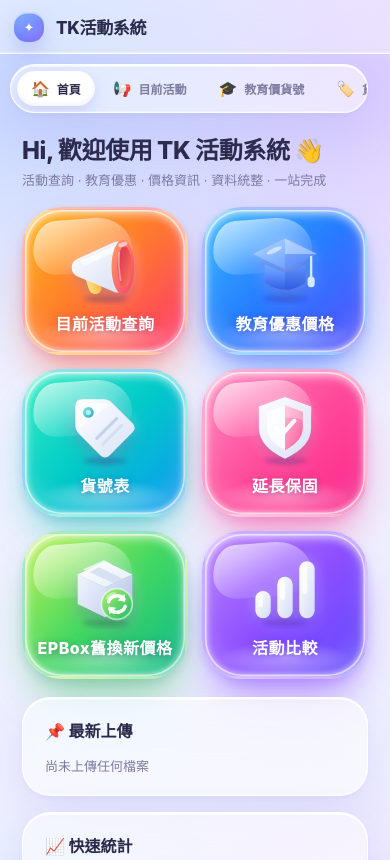
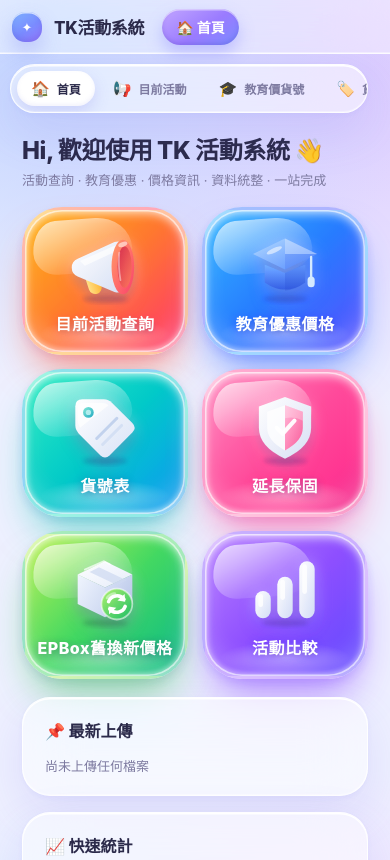
Before and after one commit to hua77hua/pdf-compare, a plain HTML site: page static/index.html in a window 390 px wide. Shown: the top 860 px of the page. Drawn offline with Linux system fonts and the light colour scheme; no server answers.

Commit message:
標題旁新增「回首頁」按鈕(手機版快速回主畫面)

```diff
--- a/static/index.html
+++ b/static/index.html
@@ -19,6 +19,7 @@
         <div class="hd-title">TK活動系統</div>
         <div class="hd-sub">Upload · Compare · Record · Suggest</div>
       </div>
+      <button class="hd-home" onclick="switchView('home'); window.scrollTo(0, 0)" aria-label="回首頁">🏠 首頁</button>
     </div>
     <div class="hd-right">
       <div class="stat-chip">
--- a/static/theme-home.css
+++ b/static/theme-home.css
@@ -213,3 +213,16 @@ body {
 .t-green { --jelly: rgba(60,190,90,.58); background: linear-gradient(135deg, #c4f061 0%, #4fd46a 50%, #17b58a 100%); }
 @media (max-width: 1280px) { .home-tiles { grid-template-columns: repeat(3, 1fr); } }
 @media (max-width: 899px) { .home-tiles { grid-template-columns: repeat(2, 1fr); } }
+
+/* ── 標題旁的「回首頁」按鈕 ── */
+.hd-home {
+  border: none; cursor: pointer; font-family: inherit; font-size: 14px; font-weight: 800; white-space: nowrap;
+  color: #fff; background: var(--violet); border-radius: 999px; padding: 8px 16px; margin-left: 6px;
+  box-shadow: 0 8px 16px rgba(122,120,255,.35), inset 0 1.5px 0 rgba(255,255,255,.5), inset 0 -2px 4px rgba(60,50,170,.2);
+}
+.hd-home:active { transform: scale(.95); }
+@media (max-width: 640px) {
+  .hd-sub, .stat-chip { display: none; }
+  .app-hd { padding: 0 12px; }
+  .hd-home { padding: 8px 14px; }
+}
```
